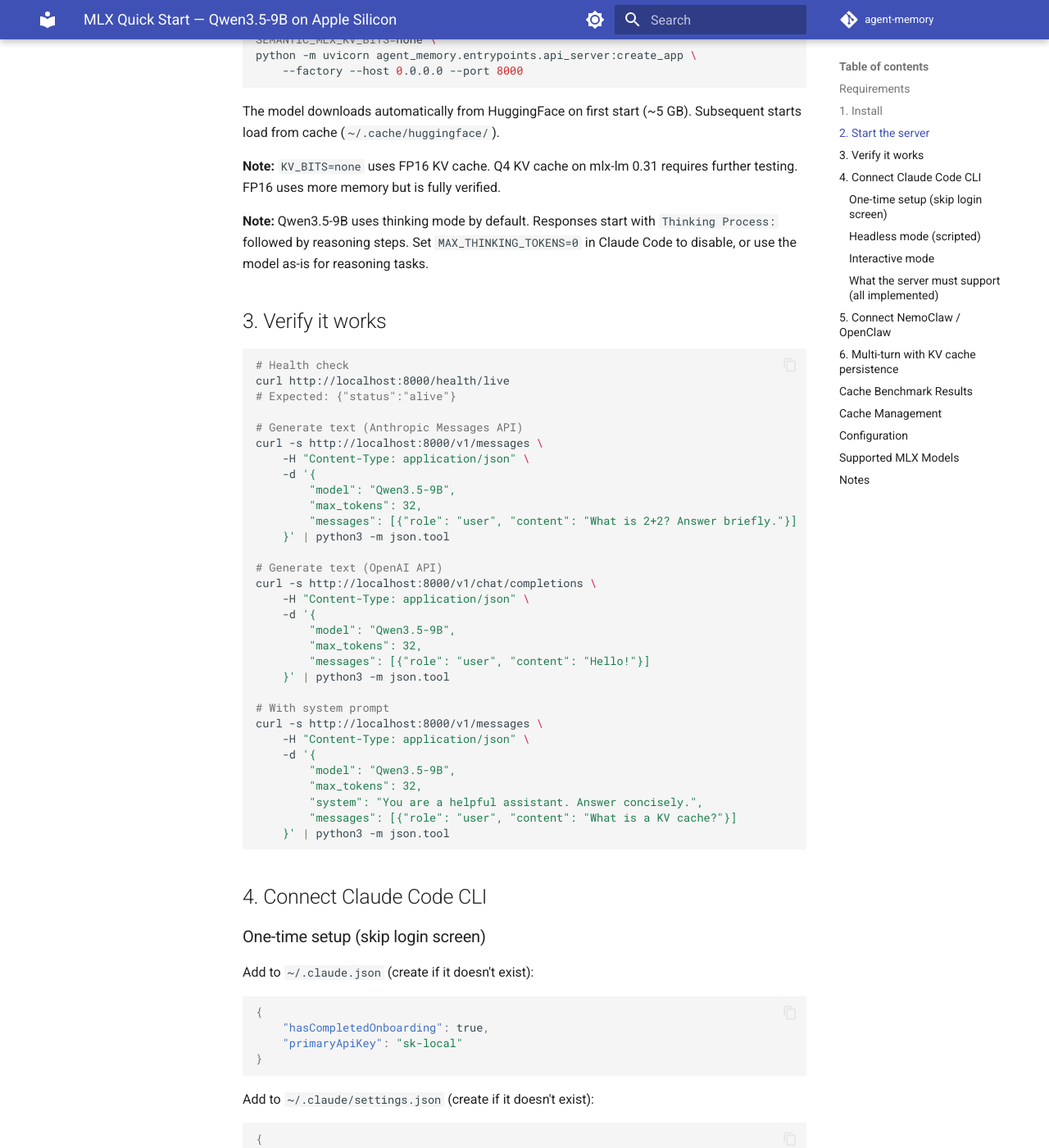
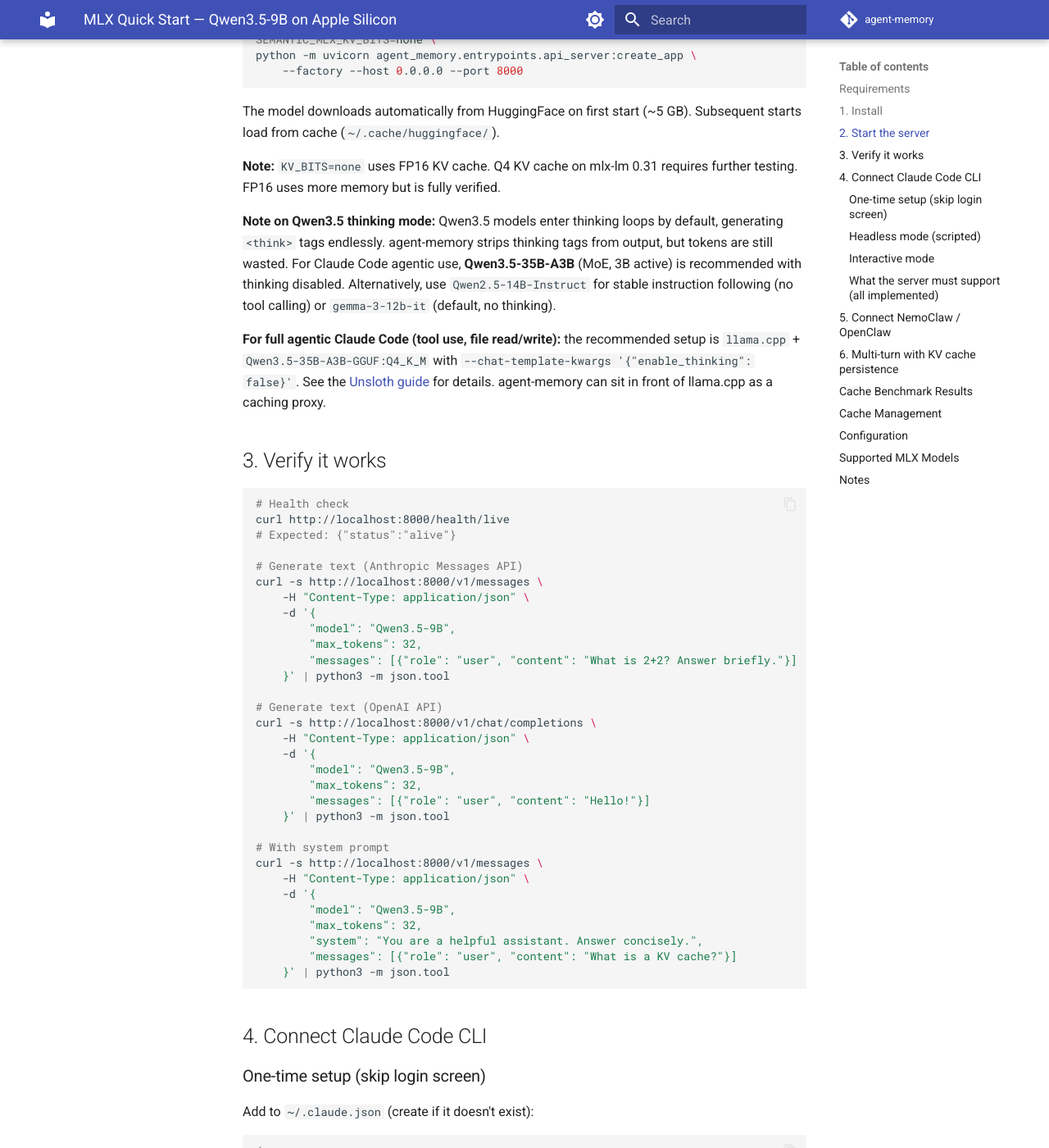
Before and after one commit to yshk-mxim/agent-memory, an MkDocs documentation site: the page built from docs/mlx_example.md, in a window 1280 px wide and 1400 px high, scrolled down 796 px. Shown: the whole window at 82% size. Built offline with MkDocs 1.6.1 and Material for MkDocs 9.7.7, drawn with Linux system fonts in a browser that asks for light colours; comment, search, counter and statistics services are not loaded; the version menu is left out; some of the changed text lies outside the part shown.

Commit message:
docs: Claude Code agentic setup — model recommendations, settings
Qwen3.5-9B enters thinking loops (known model issue). Updated docs:
- Qwen3.5-35B-A3B recommended for agentic Claude Code (tool use)
- enable_thinking: false needed (llama.cpp chat template flag)
- ANTHROPIC_MODEL, DISABLE_PROMPT_CACHING=1 in settings.json
- permissions.allow block for auto-approving common tools
- Link to Unsloth guide for full llama.cpp + Claude Code setup
- agent-memory can serve as caching proxy in front of llama.cpp

Co-Authored-By: Claude Opus 4.6 (1M context) <noreply@anthropic.com>

````diff
--- a/docs/mlx_example.md
+++ b/docs/mlx_example.md
@@ -35,9 +35,18 @@ Subsequent starts load from cache (`~/.cache/huggingface/`).
 **Note:** `KV_BITS=none` uses FP16 KV cache. Q4 KV cache on mlx-lm 0.31
 requires further testing. FP16 uses more memory but is fully verified.
 
-**Note:** Qwen3.5-9B uses thinking mode by default. Responses start with
-`Thinking Process:` followed by reasoning steps. Set `MAX_THINKING_TOKENS=0`
-in Claude Code to disable, or use the model as-is for reasoning tasks.
+**Note on Qwen3.5 thinking mode:** Qwen3.5 models enter thinking loops by
+default, generating `<think>` tags endlessly. agent-memory strips thinking
+tags from output, but tokens are still wasted. For Claude Code agentic use,
+**Qwen3.5-35B-A3B** (MoE, 3B active) is recommended with thinking disabled.
+Alternatively, use `Qwen2.5-14B-Instruct` for stable instruction following
+(no tool calling) or `gemma-3-12b-it` (default, no thinking).
+
+**For full agentic Claude Code (tool use, file read/write):** the recommended
+setup is `llama.cpp` + `Qwen3.5-35B-A3B-GGUF:Q4_K_M` with
+`--chat-template-kwargs '{"enable_thinking": false}'`. See the
+[Unsloth guide](https://unsloth.ai/docs/basics/claude-code) for details.
+agent-memory can sit in front of llama.cpp as a caching proxy.
 
 ## 3. Verify it works
 
@@ -95,9 +104,19 @@ Add to `~/.claude/settings.json` (create if it doesn't exist):
     "env": {
         "ANTHROPIC_BASE_URL": "http://localhost:8000",
         "ANTHROPIC_AUTH_TOKEN": "local",
+        "ANTHROPIC_MODEL": "local-model",
         "CLAUDE_CODE_ATTRIBUTION_HEADER": "0",
         "CLAUDE_CODE_DISABLE_NONESSENTIAL_TRAFFIC": "1",
+        "DISABLE_PROMPT_CACHING": "1",
         "MAX_THINKING_TOKENS": "0"
+    },
+    "permissions": {
+        "allow": [
+            "Bash(npm*)", "Bash(node*)", "Bash(python*)", "Bash(pip*)",
+            "Bash(git*)", "Bash(ls*)", "Bash(cat*)", "Bash(find*)",
+            "Bash(grep*)", "Bash(rg*)", "Bash(mkdir*)", "Bash(touch*)",
+            "Read", "Write", "Edit", "Glob", "Grep"
+        ]
     }
 }
 ```
````
